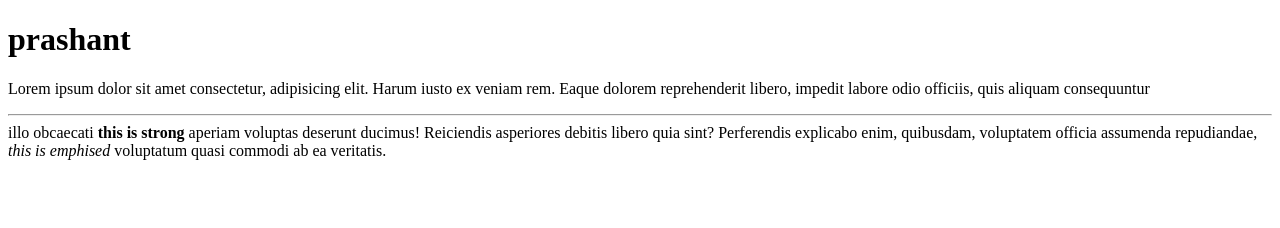
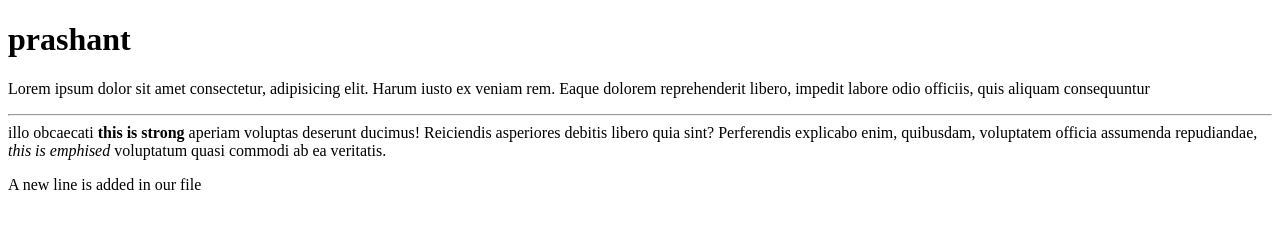
Before and after one commit to Prashantcodec99/hello-world, a plain HTML site: page index.html in a window 1280 px wide. Drawn offline with Linux system fonts and the light colour scheme.

Commit message:
updated files

```diff
--- a/index.html
+++ b/index.html
@@ -8,6 +8,6 @@
 <body>
     <h1>prashant </h1>
     <p>Lorem ipsum dolor sit amet consectetur, adipisicing elit. Harum iusto ex veniam rem. Eaque dolorem reprehenderit libero, impedit labore odio officiis, quis aliquam consequuntur  <br> <hr>  illo obcaecati <strong>this is strong </strong> aperiam voluptas deserunt ducimus! Reiciendis asperiores debitis libero quia sint? Perferendis explicabo enim, quibusdam, voluptatem officia assumenda repudiandae, <em>this is emphised</em> voluptatum quasi commodi ab ea veritatis.</p>
-
+    <p>A new line is added in our file </p>
 </body>
 </html>
```
